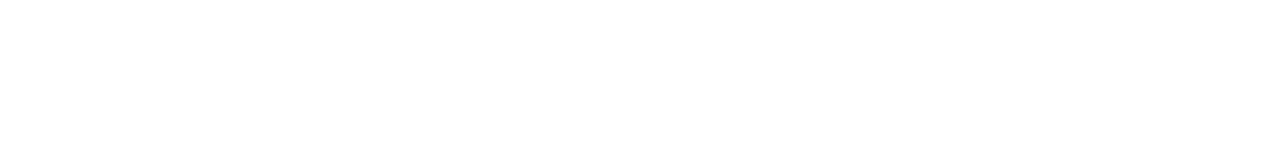
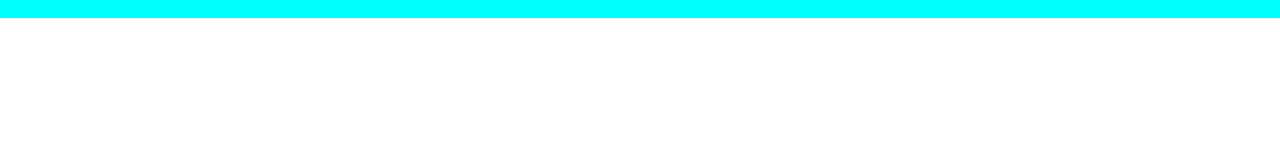
Before and after one commit to arm01846/nvc_template, a plain HTML site: page index.html in a window 1280 px wide. Drawn offline with Linux system fonts and the light colour scheme.

Commit message:
remove white space around div

```diff
--- a/layout.css
+++ b/layout.css
@@ -1,3 +1,9 @@
+* {
+    border: 0;
+    margin: 0;
+    padding: 0;
+}
+
 #img_cover_top{
     height: 30%;
     width: 100%;
```
Also changed, not shown: index.html (+1 -1 lines).
